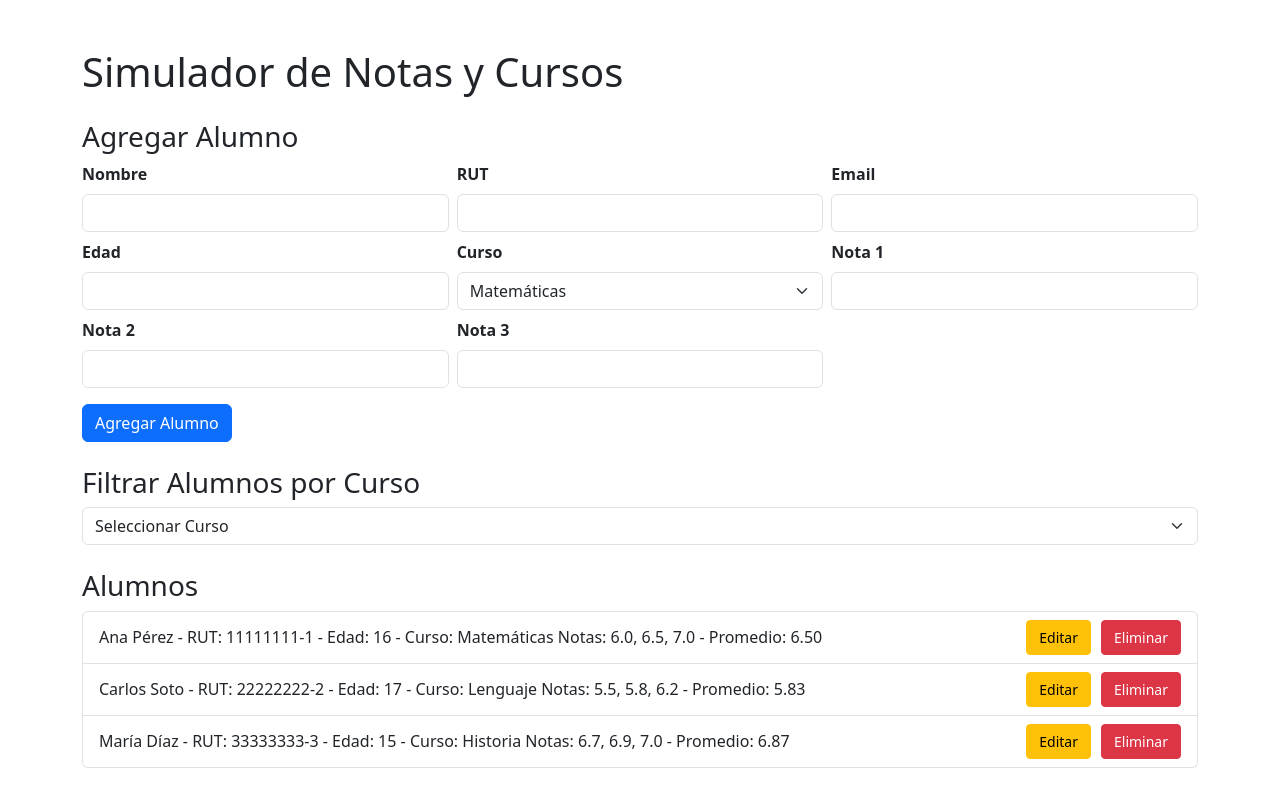
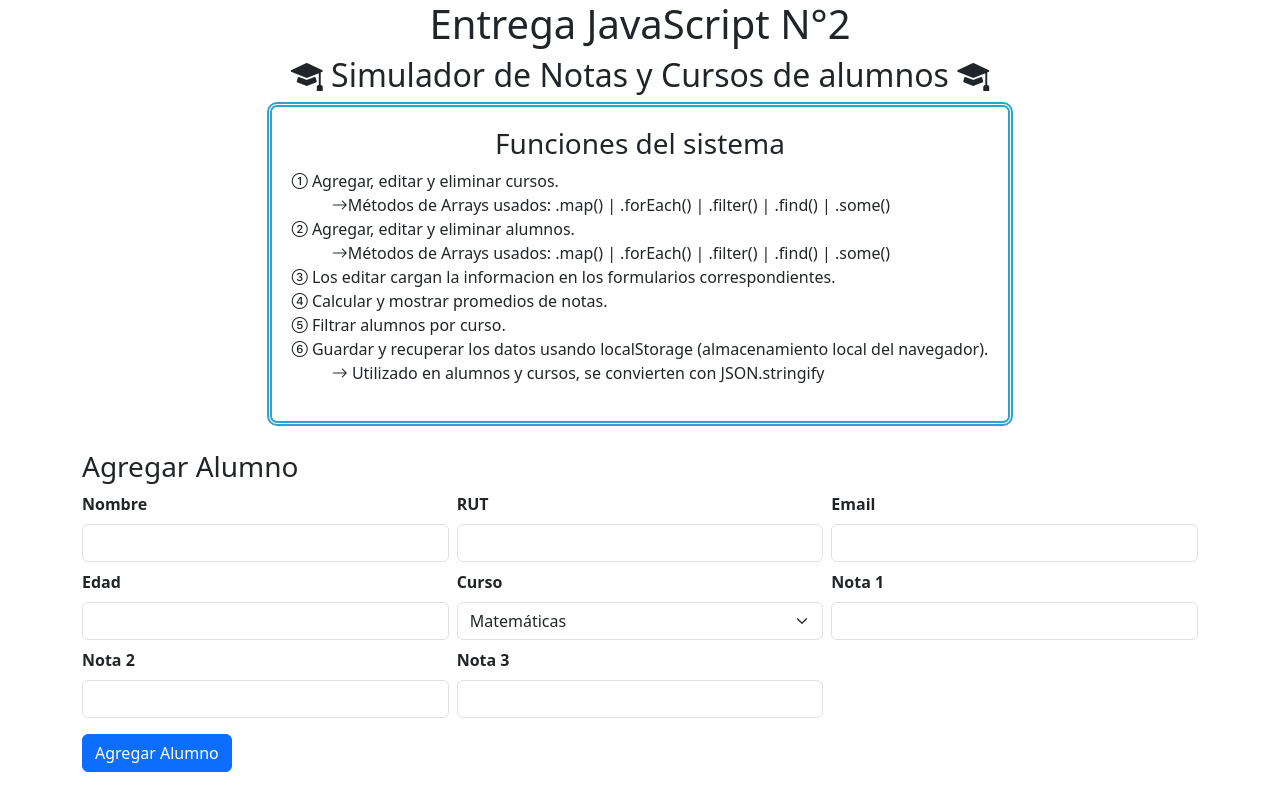
Before and after one commit to Hunt-007/javaScript-Entrega, a plain HTML site: page index.html in a window 1280 px wide. Shown: the top 789 px of the page. Drawn offline with nearby package versions, Linux system fonts and the light colour scheme.

Commit message:
intrucciones

```diff
--- a/index.html
+++ b/index.html
@@ -22,7 +22,44 @@
     </header>
     <main>
       <div class="container">
-        <h1 class="mt-5">Simulador de Notas y Cursos</h1>
+        <h1 class="tituloH1">Entrega JavaScript N°2</h1>
+        <h2 class="tituloH2">
+          <i class="bi bi-mortarboard-fill"></i> Simulador de Notas y Cursos de
+          alumnos
+          <i class="bi bi-mortarboard-fill"></i>
+        </h2>
+        <section class="seccionIntrucciones">
+          <div class="capa">
+            <h3 class="tituloH3">Funciones del sistema</h3>
+            <p class="#">
+              <i class="bi bi-1-circle"></i> Agregar, editar y eliminar
+              cursos.<br />
+              <span class="#"
+                ><i class="bi bi-arrow-right"></i>Métodos de Arrays usados:
+                .map() | .forEach() | .filter() | .find() | .some()</span
+              ><br />
+              <i class="bi bi-2-circle"></i> Agregar, editar y eliminar
+              alumnos.<br />
+              <span class="#"
+                ><i class="bi bi-arrow-right"></i>Métodos de Arrays usados:
+                .map() | .forEach() | .filter() | .find() | .some()</span
+              ><br />
+              <i class="bi bi-3-circle"></i> Los editar cargan la informacion en
+              los formularios correspondientes.<br />
+              <i class="bi bi-4-circle"></i> Calcular y mostrar promedios de
+              notas.<br />
+              <i class="bi bi-5-circle"></i> Filtrar alumnos por curso.<br />
+              <i class="bi bi-6-circle"></i> Guardar y recuperar los datos
+              usando localStorage (almacenamiento local del navegador).<br />
+              <span class="#"
+                ><i class="bi bi-arrow-right"></i> Utilizado en alumnos y
+                cursos, se convierten con JSON.stringify</span
+              ><br />
+            </p>
+          </div>
+        </section>
+
+        <!--<h1 class="mt-5">Simulador de Notas y Cursos</h1>-->
 
         <!-- Formulario Alumno -->
         <h3 class="mt-4">Agregar Alumno</h3>
--- a/js/entrega2.js
+++ b/js/entrega2.js
@@ -53,6 +53,7 @@ let cursoEditandoId = null;
 let ultimoIdAlumno = Math.max(...alumnos.map((a) => a.id), 0);
 let ultimoIdCurso = Math.max(...cursos.map((c) => c.id), 0);
 
+//Importante: localStorage solo guarda texto, por eso se convierte con JSON.stringify al guardar y con JSON.parse al leer.
 // Guardar en localStorage
 function guardarDatos() {
   localStorage.setItem("cursos", JSON.stringify(cursos));
@@ -125,7 +126,7 @@ function cargarListaAlumnos() {
 
   // Recorrer los alumnos filtrados y crear elementos <li> para mostrarlos
   alumnosFiltrados.forEach((a) => {
-    const curso = cursos.find((c) => c.id === a.cursoId); // Buscar el nombre del curso
+    const curso = cursos.find((c) => c.id === a.cursoId); // Buscar el id del curso
 
     const li = document.createElement("li");
     li.className =
@@ -185,9 +186,9 @@ function editarCurso(id) {
 
 // Eliminar curso y alumnos del curso
 function eliminarCurso(id) {
-  cursos = cursos.filter((c) => c.id !== id);
-  alumnos = alumnos.filter((a) => a.cursoId !== id);
-  guardarDatos();
+  cursos = cursos.filter((c) => c.id !== id); //crear un nuevo array de cursos sin el alumno cuyo id coincide
+  alumnos = alumnos.filter((a) => a.cursoId !== id); //crear un nuevo array de alumnos sin el alumno cuyo id coincide
+  guardarDatos(); //guarda array en localstorage
   cargarCursos();
   cargarListaCursos();
   cargarListaAlumnos();
@@ -202,6 +203,7 @@ document
     const rut = document.getElementById("rutAlumno").value.trim();
     const email = document.getElementById("emailAlumno").value.trim();
     if (!alumnoEditandoId && alumnos.some((a) => a.rut === rut)) {
+      //verifica en boolean si el rut  existe
       return mostrarMensaje("El RUT ya existe.", "danger");
     }
     if (!email.includes("@")) {
@@ -225,7 +227,7 @@ document
     };
 
     if (alumnoEditandoId) {
-      const alumno = alumnos.find((a) => a.id === alumnoEditandoId);
+      const alumno = alumnos.find((a) => a.id === alumnoEditandoId); //busca por id
       alumno.actualizar(datos);
       alumnoEditandoId = null;
       document.getElementById("btnAlumno").textContent = "Agregar Alumno";
@@ -280,27 +282,27 @@ document.addEventListener("DOMContentLoaded", () => {
     alumnos = [
       new Alumno(
         ++ultimoIdAlumno,
-        "Ana Pérez",
+        "Alessandro Baeza",
         "11111111-1",
-        "ana@mail.com",
+        "abaeza@mail.com",
         16,
         cursos[0].id,
         ["6.0", "6.5", "7.0"]
       ),
       new Alumno(
         ++ultimoIdAlumno,
-        "Carlos Soto",
+        "Juan Arroyo",
         "22222222-2",
-        "carlos@mail.com",
+        "jarroyo@mail.com",
         17,
         cursos[1].id,
         ["5.5", "5.8", "6.2"]
       ),
       new Alumno(
         ++ultimoIdAlumno,
-        "María Díaz",
+        "Jorge Oviedo",
         "33333333-3",
-        "maria@mail.com",
+        "joviedo@mail.com",
         15,
         cursos[2].id,
         ["6.7", "6.9", "7.0"]
```
